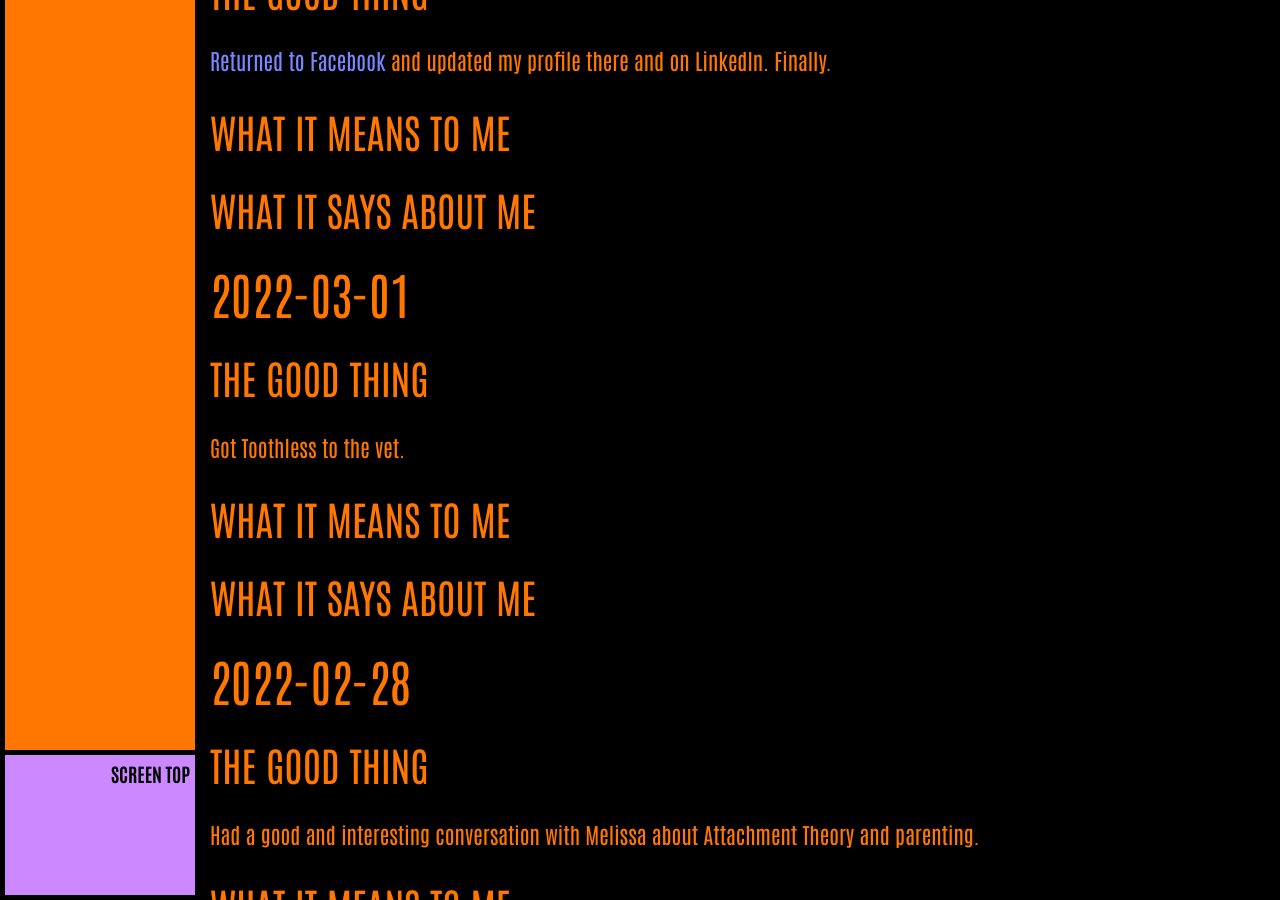
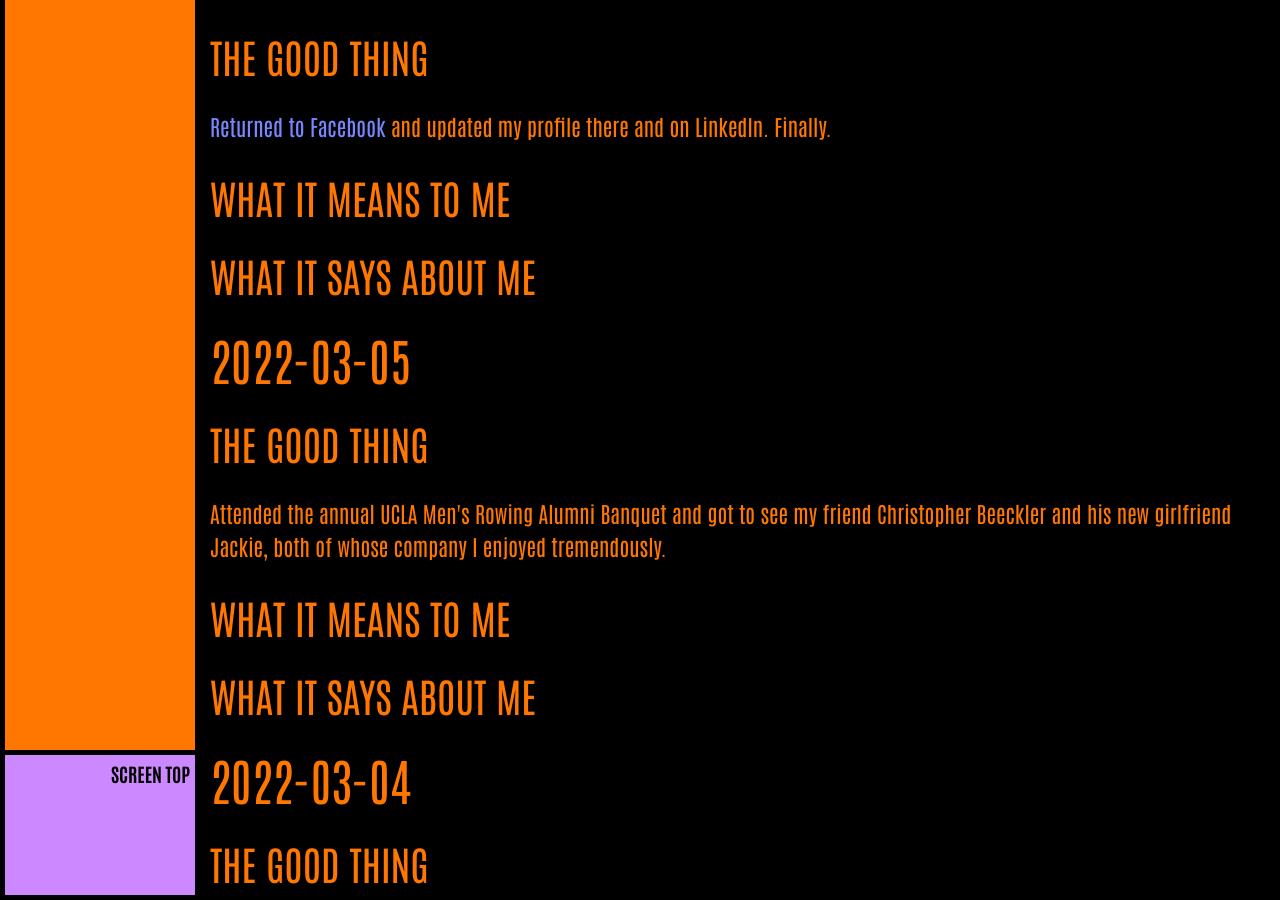
Before and after one commit to ArthurZey/arthurzey.github.io, a Jekyll site: the page built from _pages/one-good-thing.md, in a window 1280 px wide and 900 px high, scrolled down 3148 px. Built offline with Jekyll 4.4.1, drawn with Linux system fonts in a browser that asks for light colours; some of the changed text lies outside the part shown.

Commit message:
added stubs for 2022-03-04 and 2022-03-05

```diff
--- a/_pages/one-good-thing.md
+++ b/_pages/one-good-thing.md
@@ -21,7 +21,27 @@ sitemap: false
 ### What It Says about Me
 
 
-## 2022-03-01
+## 2022-03-05
+### The Good Thing
+Attended the annual UCLA Men's Rowing Alumni Banquet and got to see my friend Christopher Beeckler and his new girlfriend Jackie, both of whose company I enjoyed tremendously.
+### What It Means to Me
+
+### What It Says about Me
+
+
+
+
+## 2022-03-04
+### The Good Thing
+Arrived at parents' place in Tarzana and got to meet their new dog Max, with whom I instantly fell in love.
+### What It Means to Me
+
+### What It Says about Me
+
+
+
+
+## 2022-03-03
 ### The Good Thing
 Got Toothless to the vet.
 ### What It Means to Me
```
Also changed, not shown: other parts of _pages/one-good-thing.md (+1 -1 lines).
